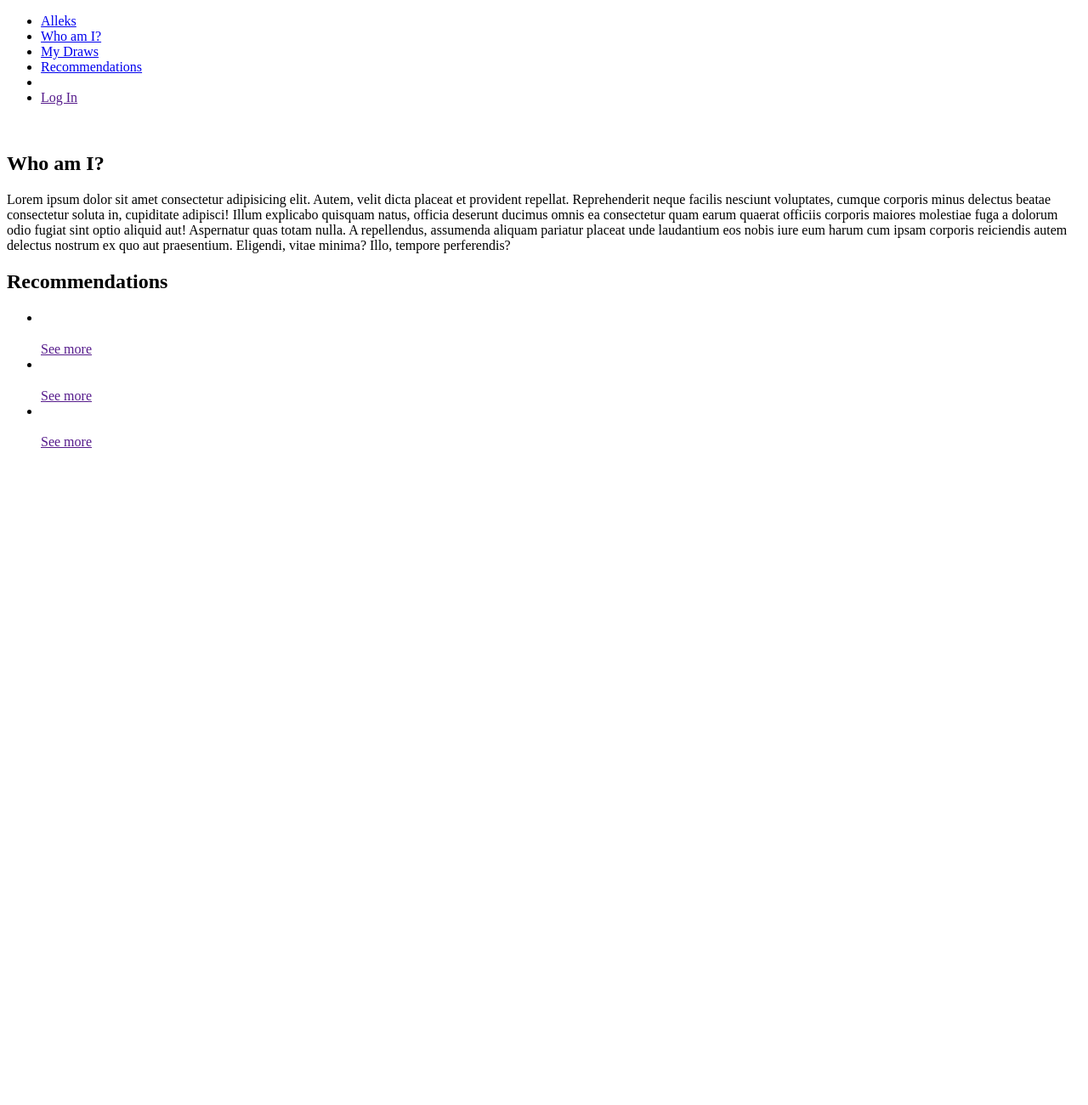
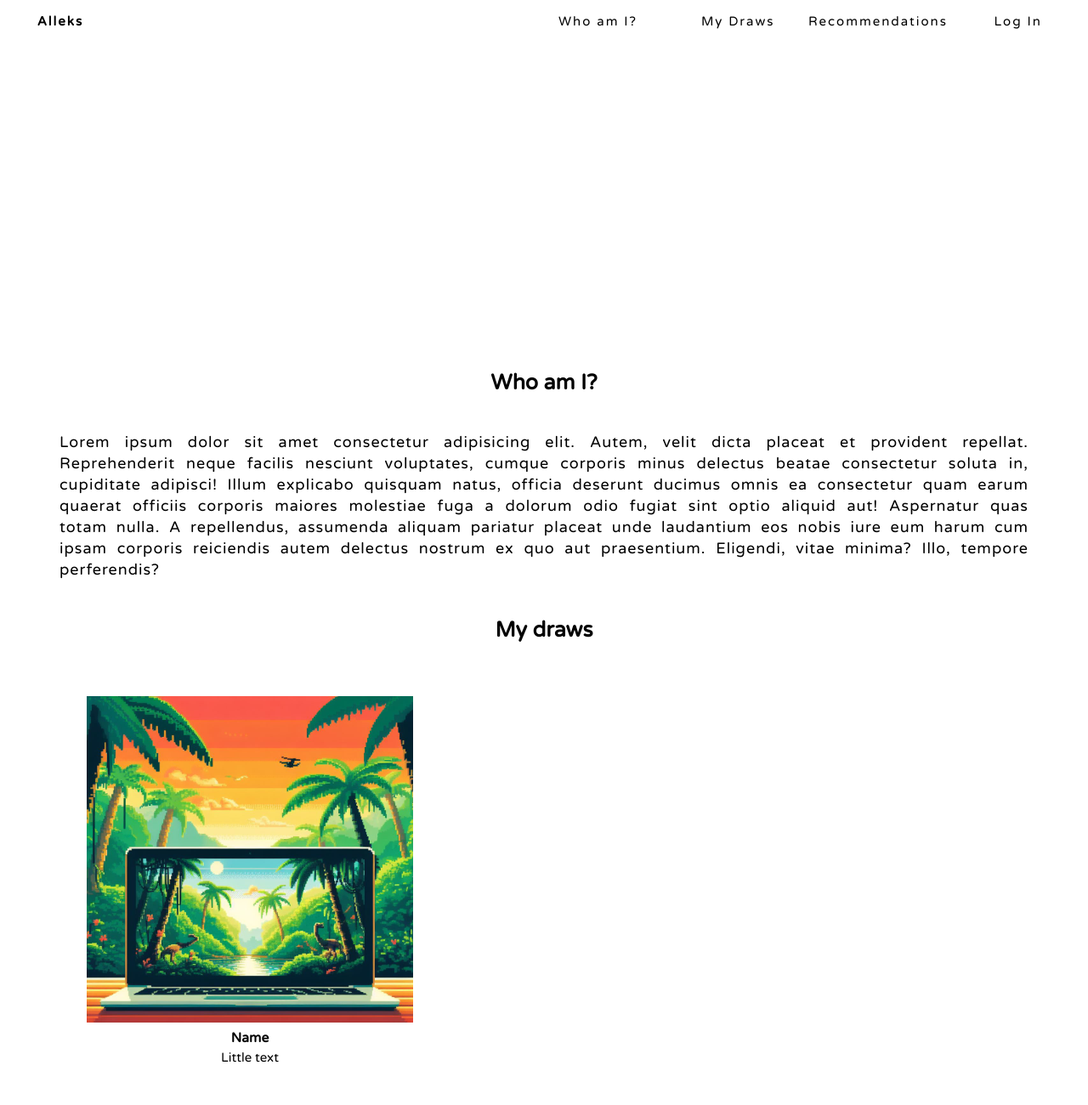
Before and after one commit to alejandroMendozaR/Alleks, a plain HTML site: page index.html in a window 1280 px wide. Shown: the top 1300 px of the page at 85% size. Before the commit the page ends 800 px from the top, so only its background shows below. Drawn offline with Linux system fonts and the light colour scheme; a web font is replaced by a local one.

Commit message:
segundo commit

```diff
--- /dev/null
+++ b/classes/index.css
@@ -0,0 +1,196 @@
+:root {
+    --yellow: #EABB55;
+    --orange: #CB6E4F;
+}
+
+*{
+    font-family: 'Amaranth', sans-serif;
+    font-family: 'Permanent Marker', cursive;
+    font-family: 'Varela Round', sans-serif;
+}
+body {
+    margin: 0%;
+}
+h1 {
+    font-size: 25px;
+}
+h3 {
+    margin: 5px;
+}
+
+#banner {
+    box-sizing: border-box;
+    display: flex;
+    width: 100%;
+    height: 50vh;
+}
+
+#navbar {
+    width: 100%;
+    height: auto;
+    display: flex;
+    position: fixed;
+    justify-content: space-between;
+    box-sizing: border-box;
+}
+
+#navbar ul {
+    width: 100%;
+    display: flex;
+    align-items: end;
+    list-style: none;
+    justify-content: end;
+}
+
+#navbar ul li {
+    min-width: 15%;
+    max-width: 35%;
+    text-align: center;
+    color: #fff;
+}
+
+#navbar a {
+    font-size: 15px;
+    letter-spacing: 2px;
+    display: flex;
+    justify-content: center;
+    align-items: center;
+    text-align: center;
+    text-decoration: none;
+    color: #000;
+    transition: 0.3s;
+}
+
+#homebtn {
+    margin: 16px;
+    width: 10%;
+    font-weight: bold;
+}
+
+#navbar a:hover,
+#homebtn:hover {
+    transform: scale(110%);
+    border-bottom: #fff solid 4px;
+    color: #fff;
+    transition: 0.3s;
+}
+
+.main {
+    margin: 10px 70px;
+    display: flex;
+    flex-direction: column;
+    justify-content: center;
+    align-items: center;
+    box-sizing: border-box;
+}
+
+    .whoami {
+        display: flex;
+        flex-direction: column;
+        justify-content: center;
+        align-items: center;
+    }
+
+    .whoami p {
+        font-size: 18px;
+        letter-spacing: 1px;
+        word-spacing: 3.5px;
+        line-height: 25px;
+        text-align: justify;
+    }
+
+    #draws {
+        width: 100%;
+        display: flex;
+        justify-content: space-between;
+        align-items: center;
+        flex-direction: column;
+    }
+    #obras {
+        width: 100%;
+        display: flex;
+        flex-wrap: wrap;
+        justify-content: space-between;
+    }
+    .draw {
+        height: 60vh;
+        list-style: none;
+        border-radius: 20px;
+        display: flex;
+        flex-direction: column;
+        align-items: center;
+        transition: 0.3s;
+    }
+    .draw button {
+        background-color: #fff;
+        border-radius: 20px;
+        border: none;
+        height: 100%;
+        padding: 0px 12px;
+
+    }
+    .draw img {
+        height: 48vh;
+    }
+    .draw p {
+        margin: 2px;
+        font-size: 15px;
+    }
+    .draw:hover{
+        filter: brightness(50%);
+        color: blue;
+        transition: 0.3s;
+    }
+
+    #recommendations {
+        display: flex;
+        flex-direction: column;
+        align-items: center;
+        justify-content: center;
+    }
+    #recomes {
+        position: relative;
+        margin: 0%;
+        width: 100%;
+        padding: 0;
+        display: flex;
+        flex-wrap: nowrap;
+        overflow-x: auto;
+        scrollbar-width: 0;
+        scroll-behavior: smooth;
+    }
+    .recom {
+        position: relative;
+        width: 25vw;
+        margin: 20px;
+        display: flex;
+        flex-direction: column;
+        justify-content: center;
+        align-items: center;
+    }
+    .recom img {
+        width: 100%;
+        border-radius: 50%;
+    }
+    .recom p {
+        margin: 5px;
+    }
+    .recom a {
+        text-decoration: underline solid #000;
+        color: #000;
+    }
+
+footer {
+    width: 100%;
+    display: flex;
+    justify-content: center;
+    align-items: center;
+}
+
+footer ul li {
+    list-style: none;
+}
+footer ul li a {
+    color: #000;
+    text-decoration: none;
+}
--- a/index.html
+++ b/index.html
@@ -4,15 +4,18 @@
     <meta charset="UTF-8">
     <meta name="viewport" content="width=device-width, initial-scale=1.0">
     <title>Alleks</title>
+
+    <link rel="preconnect" href="https://fonts.googleapis.com">
+    <link rel="preconnect" href="https://fonts.gstatic.com" crossorigin="">
+    <link href="https://fonts.googleapis.com/css2?family=Amaranth&family=Permanent+Marker&family=Varela+Round&display=swap" rel="stylesheet">
+    <link rel="stylesheet" href="./classes/index.css">
 </head>
 <body>
-    <nav>
+    <nav id="navbar">
+        <a id="homebtn" href="#banner">
+            Alleks
+        </a>
         <ul>
-            <li>
-                <a href="#banner">
-                    Alleks
-                </a>
-            </li>
             <li>
                 <a href="#whoami">
                     Who am I?
@@ -29,9 +32,6 @@
                 </a>
             </li>
             <li>
-
-            </li>
-            <li>
                 <a href="">Log In</a>
             </li>
         </ul>
@@ -40,7 +40,7 @@
         <img src="" alt="">
         <h1 class="name"></h1>
     </header>
-    <div class="main">
+    <section class="main">
         <section id="whoami" class="whoami">
             <h1>Who am I?</h1>
             <p>
@@ -50,36 +50,71 @@
             </p>
         </section>
         <section id="draws" class="draws">
+            <h1>My draws</h1>
+            <ul id="obras">
+                <!-- Las obras se pintan dinamicamente -->
+                <li class="draw">
+                    <button id="0">
+                        <img src="./src/img/prueba.jpeg" alt="">
+                        <h3>Name</h3>
+                        <p>Little text</p>
+                    </button>
+                </li>
 
+            </ul>
         </section>
         <section id="recommendations" class="recommendations">
             <h1>Recommendations</h1>
-            <ul>
+            <ul id="recomes">
                 <li class="recom">
-                    <img src="" alt="">
-                    <h3></h3>
-                    <a href="">See more</a>
-                </li>
-                <li class="recom">
-                    <img src="" alt="">
-                    <h3></h3>
-                    <a href="">See more</a>
-                </li>
-                <li class="recom">
-                    <img src="" alt="">
-                    <h3></h3>
-                    <a href="">See more</a>
+                    <img src="./src/img/prueba.jpeg" alt="">
+                    <h3>userName</h3>
+                    <p>Little description</p>
+                    <a href="">Visit</a>
                 </li>
             </ul>
         </section>
-    </div>
+    </section>
     <footer id="contact">
-        <div>
+        <ul>
+            <li>
+                <a href="">
 
-        </div>
-        <div>
+                </a>
+            </li>
+            <li>
+                <a href="">
 
-        </div>
+                </a>
+            </li>
+            <li>
+                <a href="">
+
+                </a>
+            </li>
+            <li>
+                <a href="">
+
+                </a>
+            </li>
+        </ul>
+        <ul>
+            <li>
+                <a href="">
+
+                </a>
+            </li>
+            <li>
+                <a href="">
+
+                </a>
+            </li>
+            <li>
+                <a href="">
+
+                </a>
+            </li>
+        </ul>
     </footer>
 </body>
 </html>
```
Also changed, not shown: classes/index.js (deleted), src/img/prueba.jpeg (added).
